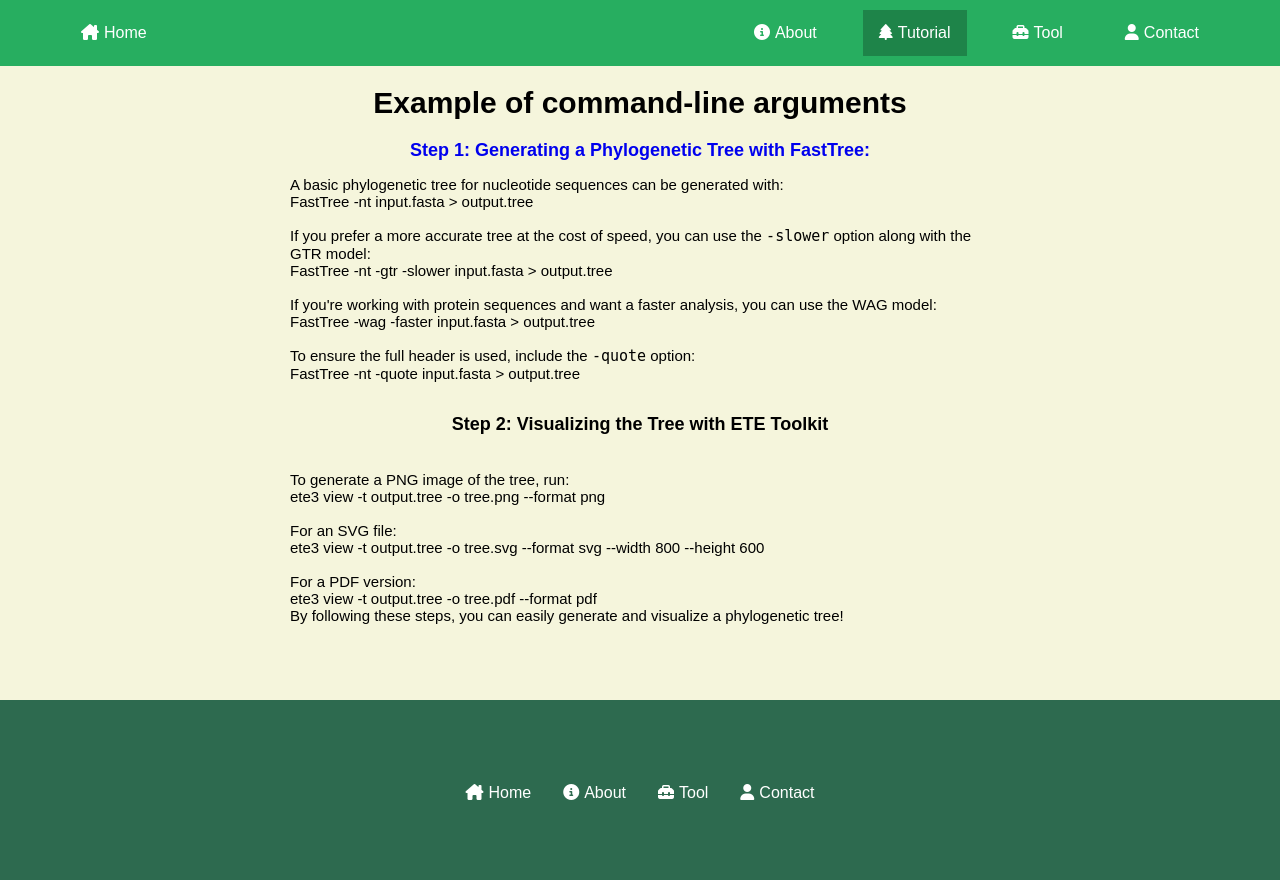
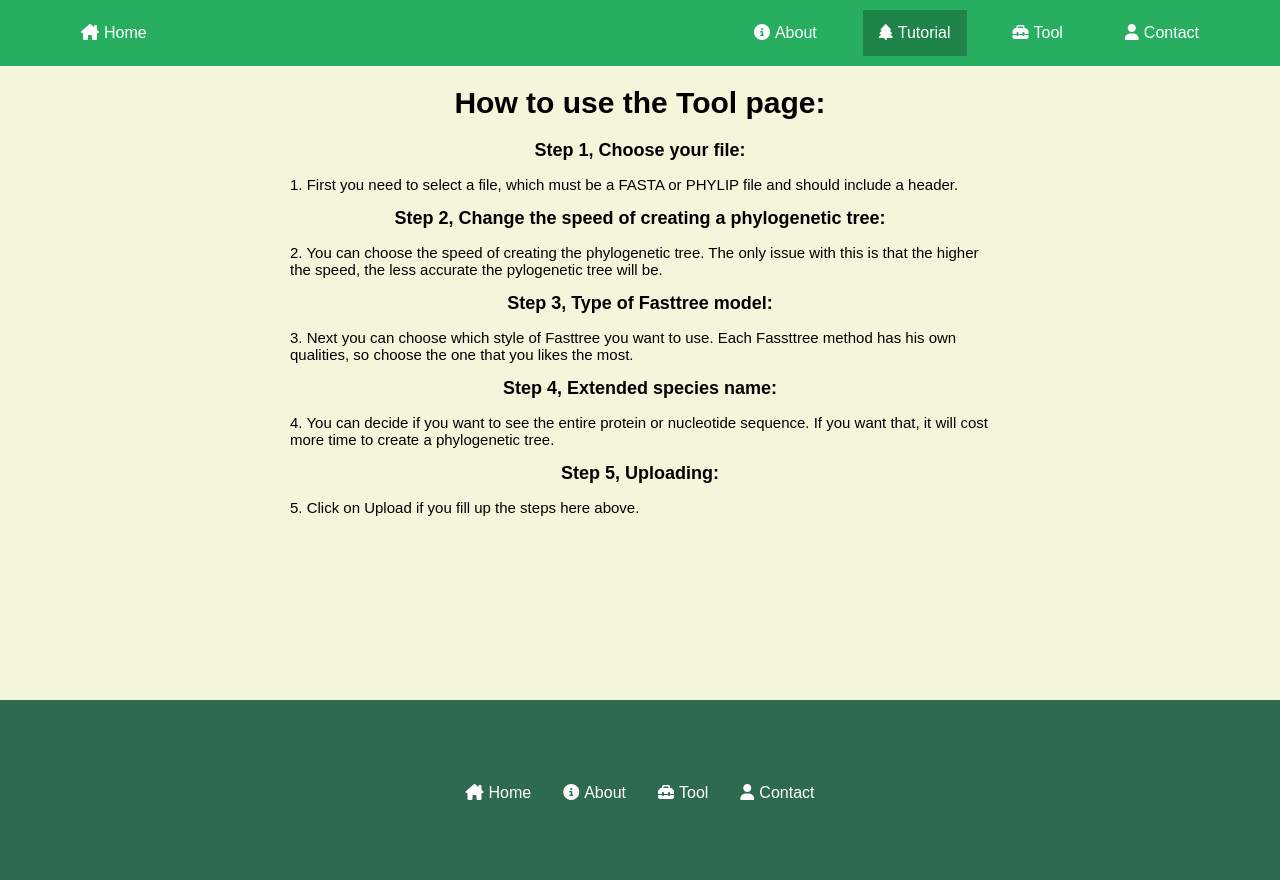
Before and after one commit to Efran08/fylogenetische-boom, a Flask app: page /tutorial in a window 1280 px wide. Run offline with Flask 3, Linux system fonts and the light colour scheme.

Commit message:
tekst aangepast op biopython

```diff
--- a/templates/tutorial_page.html
+++ b/templates/tutorial_page.html
@@ -5,28 +5,21 @@
 {% endblock %}
 
 {% block content %}
-    <h1>Example of command-line arguments</h1>
-    <h2><a href="https://morgannprice.github.io/fasttree/#Distance" target="_blank"> Step 1: Generating a Phylogenetic Tree with FastTree:</a></h2>
+    <h1>How to use the Tool page:</h1>
+    <h2>Step 1, Choose your file:</h2>
+    <p>1. First you need to select a file, which must be a FASTA or PHYLIP file and should include a header.<br></p>
+    <h2>Step 2, Change the speed of creating a phylogenetic tree:</h2><p>
+    2. You can choose the speed of creating the phylogenetic tree. The only issue with this is that the higher the speed, the less accurate the pylogenetic tree will be.<br></p>
+    <h2>Step 3, Type of Fasttree model:</h2><p>
+    3. Next you can choose which style of Fasttree you want to use. Each Fassttree method has his own qualities, so choose the one that you likes the most.<br></p>
+    <h2>Step 4, Extended species name:</h2><p>
+    4. You can decide if you want to see the entire protein or nucleotide sequence. If you want that, it will cost more time to create a phylogenetic tree.<br></p>
+    <h2>Step 5, Uploading:</h2><p>
+    5. Click on Upload if you fill up the steps here above.
+    </p>
 
-    <p>
-    A basic phylogenetic tree for nucleotide sequences can be generated with:<br>
-    FastTree -nt input.fasta > output.tree<br><br>
-    If you prefer a more accurate tree at the cost of speed, you can use the <code>-slower</code> option along with the GTR model:<br>
-    FastTree -nt -gtr -slower input.fasta > output.tree<br><br>
-    If you're working with protein sequences and want a faster analysis, you can use the WAG model:<br>
-    FastTree -wag -faster input.fasta > output.tree<br><br>
-    To ensure the full header is used, include the <code>-quote</code> option:<br>
-        FastTree -nt -quote input.fasta > output.tree<br><br></p>
-
-    <h2>Step 2: Visualizing the Tree with ETE Toolkit<br><br></h2><p>
-    To generate a PNG image of the tree, run:<br>
-    ete3 view -t output.tree -o tree.png --format png<br><br>
-    For an SVG file:<br>
-    ete3 view -t output.tree -o tree.svg --format svg --width 800 --height 600<br><br>
-    For a PDF version:<br>
-    ete3 view -t output.tree -o tree.pdf --format pdf<br>
-
-    By following these steps, you can easily generate and visualize a phylogenetic tree!</p>
+    <h2></h2>
+    <p> </p>
 {% endblock %}
 
 {% block footer %}
```
Also changed, not shown: templates/About_page.html (+5 -8 lines).
